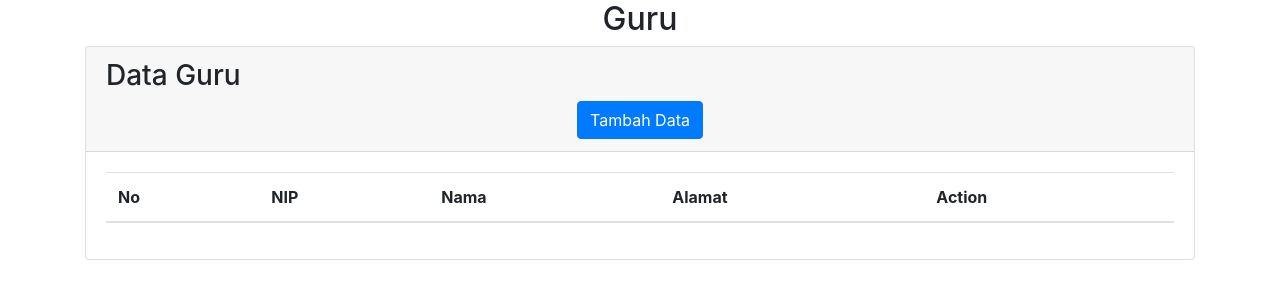
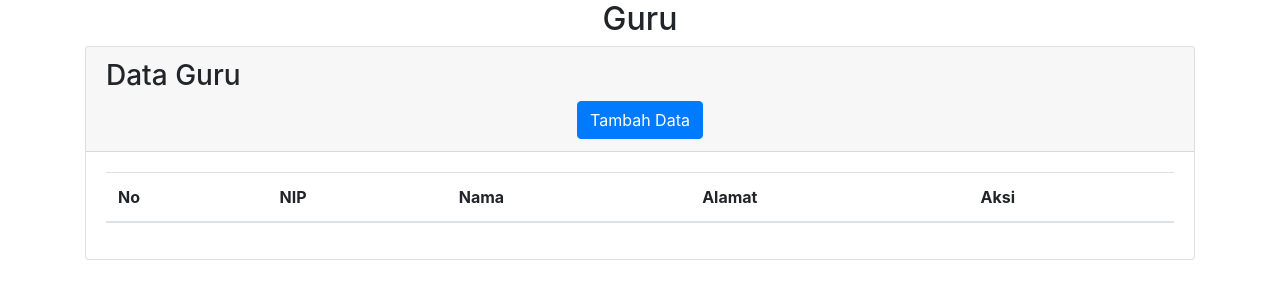
Before and after one commit to kwnad/Day3PraPKL_ReviewOOP, a PHP site: page /index.php in a window 1280 px wide. Shown: the part 56-356 px from the top of the page. Run offline with PHP 8.4, Linux system fonts and the light colour scheme; data that the repository does not hold is empty.

Commit message:
Ganti tulisan aksi

```diff
--- a/Guru/index.php
+++ b/Guru/index.php
@@ -42,7 +42,7 @@
                         <th scope="col">NIP</th>
                         <th scope="col">Nama</th>
                         <th scope="col">Alamat</th>
-                        <th scope="col">Action</th>
+                        <th scope="col">Aksi</th>
                         </tr>
                     </thead>
 
```
